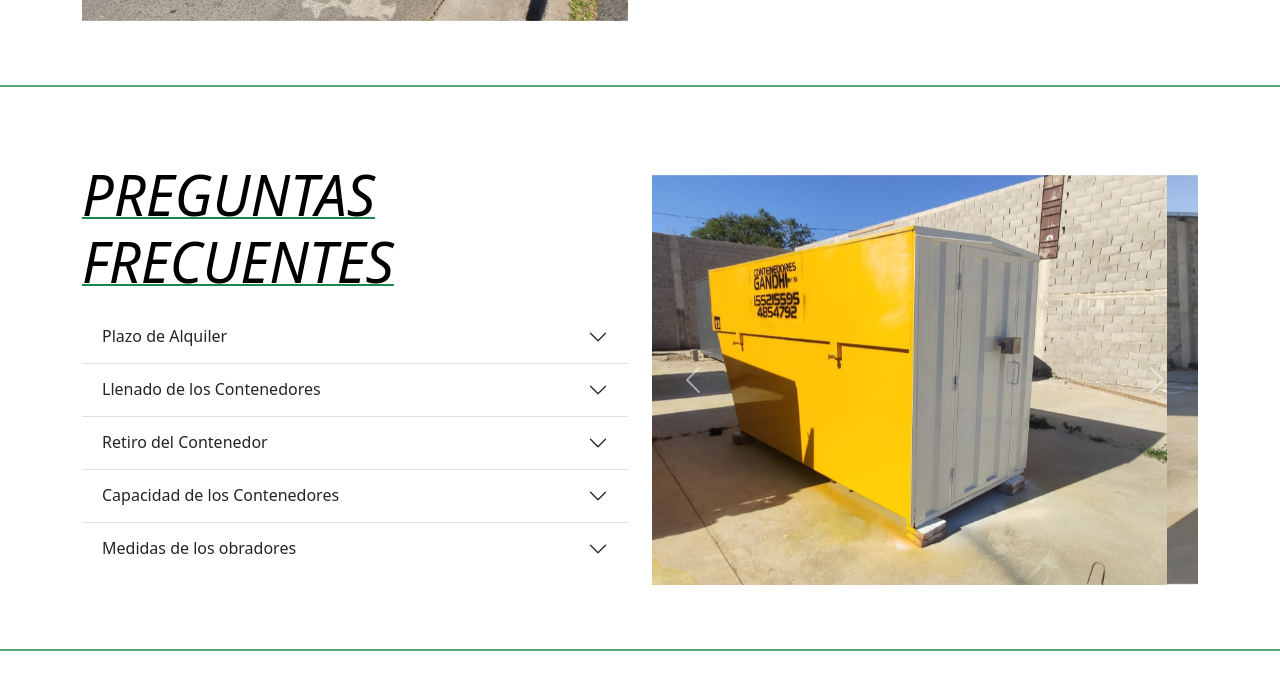
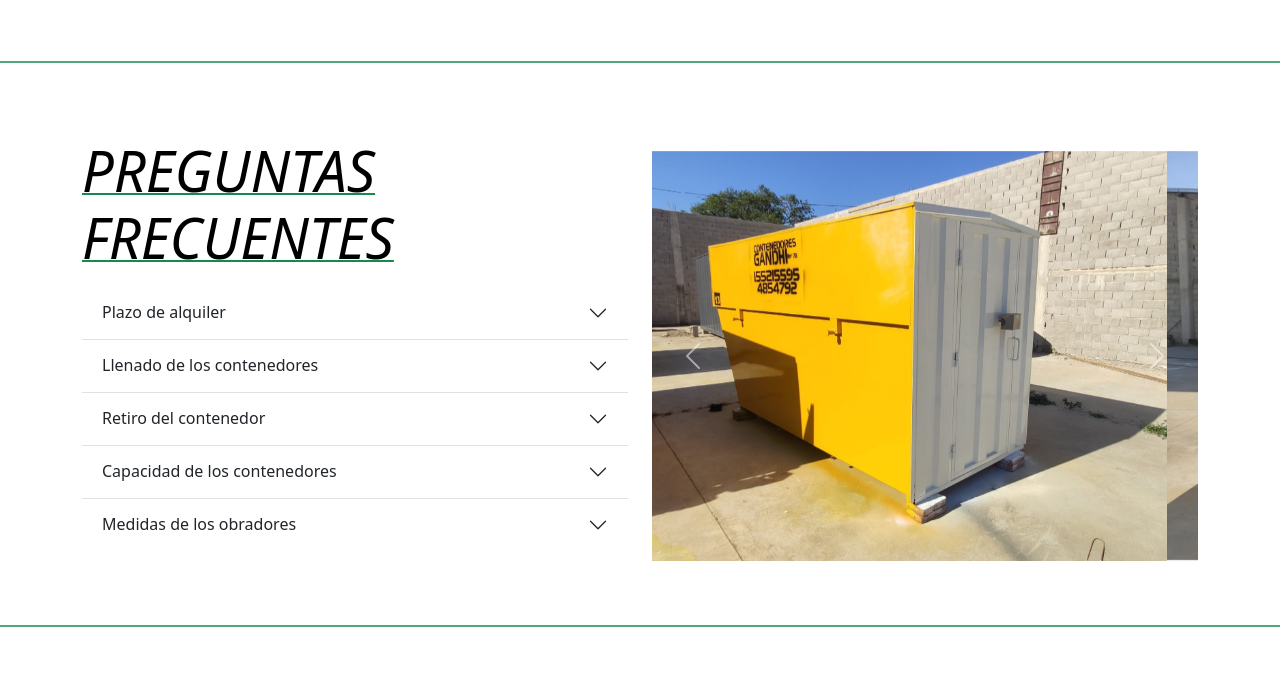
Before and after one commit to JLjerelongo/gandhiApp, a plain HTML site: page index.html in a window 1280 px wide. Shown: the part 1290-1978 px from the top of the page. Drawn offline with nearby package versions, Linux system fonts and the light colour scheme.

Commit message:
arreeglos

```diff
--- a/index.html
+++ b/index.html
@@ -78,10 +78,9 @@
             </h1>
 
             <h5 class="display-6 text-black">Somos una empresa familiar con más de 7 años de experiencia dedicados al
-              servicio de alquiler de Contenedores y Obradores.</h5>
+              servicio de alquiler de contenedores y obradores.</h5>
 
-            <h5 class="text-black">Nos dedicamos diariamente, realizando nuestro trabajo con esfuerzo y dedicación, para
-              satisfacer las necesidades de nuestros clientes.</h5>
+            <h5 class="text-black">Nos dedicamos diariamente con esfuerzo y dedicación a satisfacer las necesidades de nuestros clientes.</h5>
           </div>
           <div class="col-lg-6 mt-4">
             <div id="carouselExampleAutoplaying1" class="carousel slide" data-bs-ride="carousel">
@@ -176,7 +175,7 @@
                 <h2 class="accordion-header">
                   <button class="accordion-button collapsed" type="button" data-bs-toggle="collapse"
                     data-bs-target="#collapseFive" aria-expanded="false" aria-controls="collapseFive">
-                    Plazo de Alquiler
+                    Plazo de alquiler
                   </button>
                 </h2>
                 <div id="collapseFive" class="accordion-collapse collapse" data-bs-parent="#accordionPreguntas">
@@ -191,7 +190,7 @@
                 <h2 class="accordion-header">
                   <button class="accordion-button collapsed" type="button" data-bs-toggle="collapse"
                     data-bs-target="#collapseOne" aria-expanded="false" aria-controls="collapseOne">
-                    Llenado de los Contenedores
+                    Llenado de los contenedores
                   </button>
                 </h2>
                 <div id="collapseOne" class="accordion-collapse collapse" data-bs-parent="#accordionPreguntas">
@@ -206,7 +205,7 @@
                 <h2 class="accordion-header">
                   <button class="accordion-button collapsed" type="button" data-bs-toggle="collapse"
                     data-bs-target="#collapseTwo" aria-expanded="false" aria-controls="collapseTwo">
-                    Retiro del Contenedor
+                    Retiro del contenedor
                   </button>
                 </h2>
                 <div id="collapseTwo" class="accordion-collapse collapse" data-bs-parent="#accordionPreguntas">
@@ -221,7 +220,7 @@
                 <h2 class="accordion-header">
                   <button class="accordion-button collapsed" type="button" data-bs-toggle="collapse"
                     data-bs-target="#collapseThree" aria-expanded="false" aria-controls="collapseThree">
-                    Capacidad de los Contenedores
+                    Capacidad de los contenedores
                   </button>
                 </h2>
                 <div id="collapseThree" class="accordion-collapse collapse" data-bs-parent="#accordionPreguntas">
@@ -316,7 +315,6 @@
               <li>Lunes a Viernes: 8 a 17hs.</li>
               <li>Sábados: 8 a 13hs.</li>
             </ul>
-            <br>
             <a href="tel:+54 9 351 521 5595" class="btn btn-warning btn-lg my-3 mx-2">
               <i class="bi bi-telephone"></i> Llamar Ahora
             </a>
```
